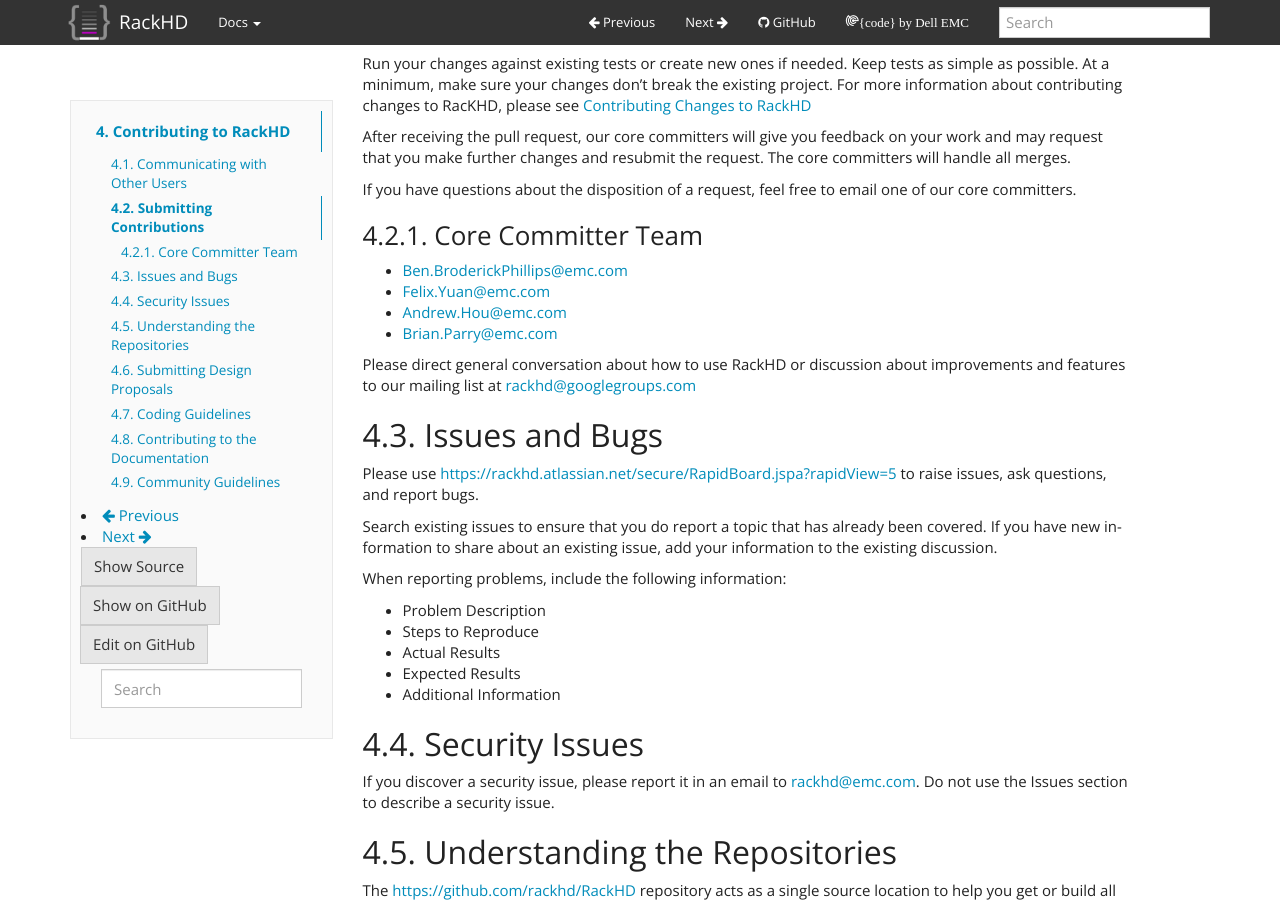
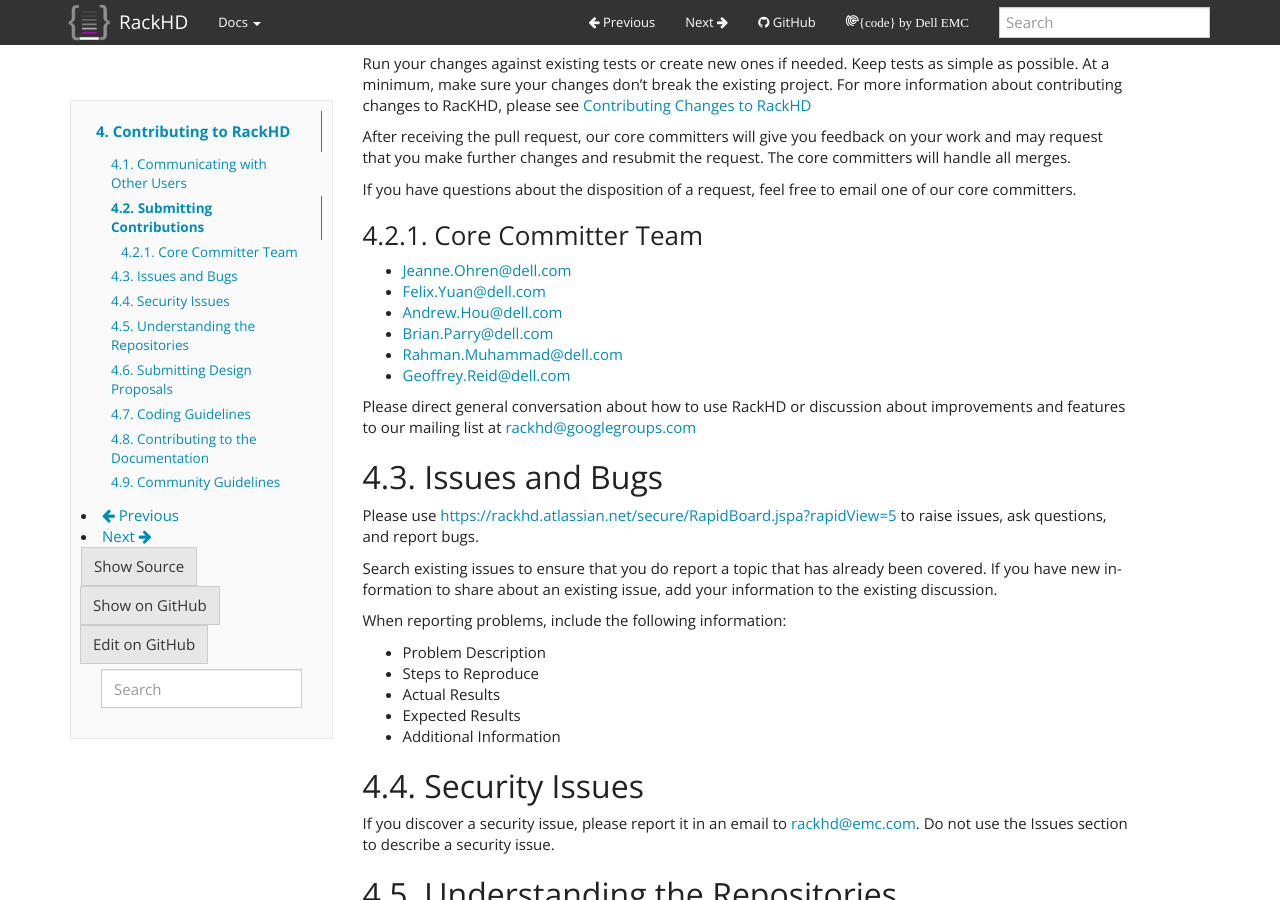
Before and after one commit to RackHD/docs, a Sphinx documentation site: the page built from docs/contributing.rst, in a window 1280 px wide and 900 px high, scrolled down 519 px. Built offline with Sphinx 7.4.7, drawn with Linux system fonts in a browser that asks for light colours; pages that are not in the unit, such as notebooks, are missing from menus.

Commit message:
Updating CC list

```diff
--- a/docs/contributing.rst
+++ b/docs/contributing.rst
@@ -34,10 +34,13 @@
 Core Committer Team
 ~~~~~~~~~~~~~~~~~~~~~
 
-* Ben.BroderickPhillips@emc.com
-* Felix.Yuan@emc.com
-* Andrew.Hou@emc.com
-* Brian.Parry@emc.com
+* Jeanne.Ohren@dell.com
+* Felix.Yuan@dell.com
+* Andrew.Hou@dell.com
+* Brian.Parry@dell.com
+* Rahman.Muhammad@dell.com
+* Geoffrey.Reid@dell.com
+
 
 Please direct general conversation about how to use RackHD or discussion about improvements and features to our mailing list at rackhd@googlegroups.com
 
```
